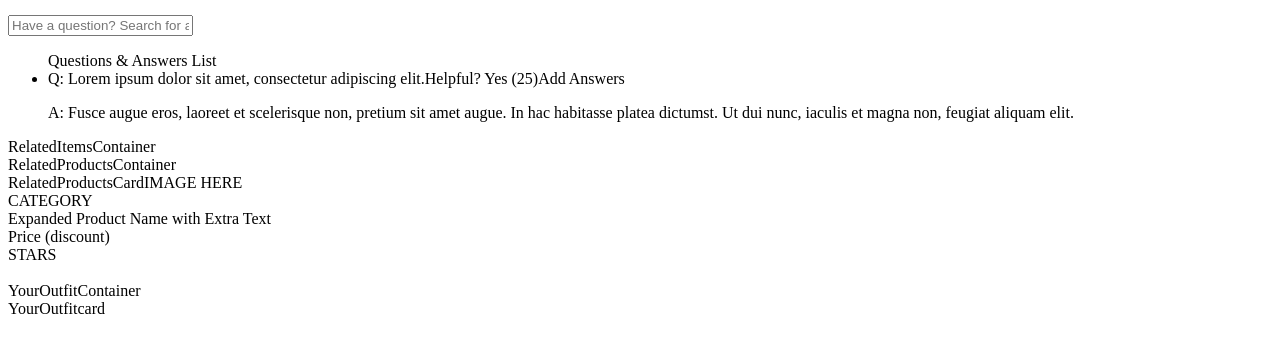
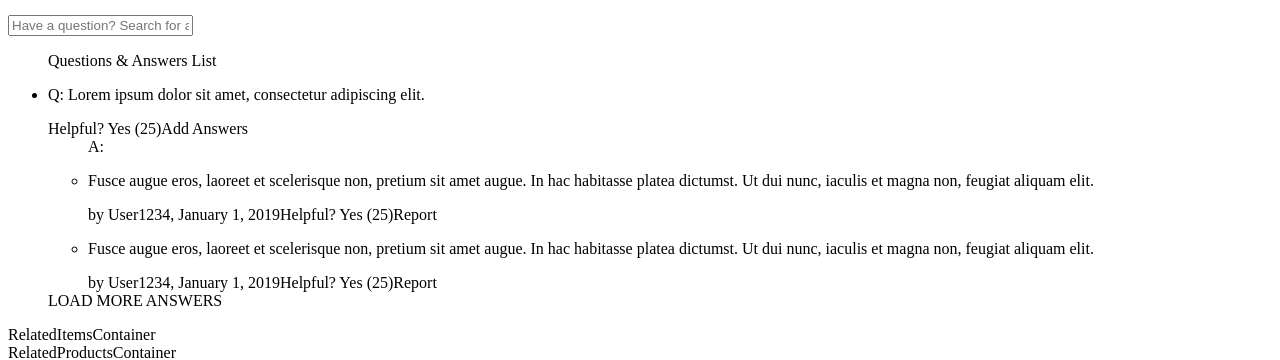
Before and after one commit to Beast-Technology/Atelier, a React (Create React App) app in the folder client/: page / in a window 1280 px wide. Shown: the part 329-689 px from the top of the page. Built offline with nearby package versions, Linux system fonts and the light colour scheme; no server answers; the HTML template or start-up script is replaced by a standard one.

Commit message:
Update QAList with AnswerList and AnswerListEntry

```diff
--- /dev/null
+++ b/client/src/QuestionsAndAnswers/AnswerList.jsx
@@ -0,0 +1,15 @@
+import React from 'react';
+import AnswerListEntry from './AnswerListEntry.jsx';
+
+export default function AnswerList() {
+  return (
+    <div className="answer-list">
+      <ul>
+        A: <AnswerListEntry />
+        <AnswerListEntry />
+      </ul>
+
+      <span className="btn-action">LOAD MORE ANSWERS</span>
+    </div>
+  )
+}
--- /dev/null
+++ b/client/src/QuestionsAndAnswers/AnswerListEntry.jsx
@@ -0,0 +1,15 @@
+import React from 'react';
+
+export default function AnswerListEntry() {
+  return (
+    <li className="answer-content">
+      <p>Fusce augue eros, laoreet et scelerisque non, pretium sit amet augue. In hac habitasse platea dictumst. Ut dui nunc, iaculis et magna non, feugiat aliquam elit.</p>
+
+      <div className="answer-info">
+        <span>by User1234, January 1, 2019</span>
+        <span>Helpful? Yes (25)</span>
+        <span>Report</span>
+      </div>
+    </li>
+  )
+}
--- a/client/src/QuestionsAndAnswers/QAListEntry.jsx
+++ b/client/src/QuestionsAndAnswers/QAListEntry.jsx
@@ -1,14 +1,18 @@
 import React from 'react';
+import AnswerList from './AnswerList.jsx';
 
 export default function QAListEntry() {
   return (
     <li>
-      <div>
-        <span>Q: Lorem ipsum dolor sit amet, consectetur adipiscing elit.</span>
-        <span>Helpful? Yes (25)</span>
-        <span>Add Answers</span>
+      <div className="question">
+        <p className="question-title">Q: Lorem ipsum dolor sit amet, consectetur adipiscing elit.</p>
+        <div className="question-actions">
+          <span>Helpful? Yes (25)</span>
+          <span>Add Answers</span>
+        </div>
       </div>
-      <p>A: Fusce augue eros, laoreet et scelerisque non, pretium sit amet augue. In hac habitasse platea dictumst. Ut dui nunc, iaculis et magna non, feugiat aliquam elit.</p>
+
+      <AnswerList />
     </li>
   )
 }
```
